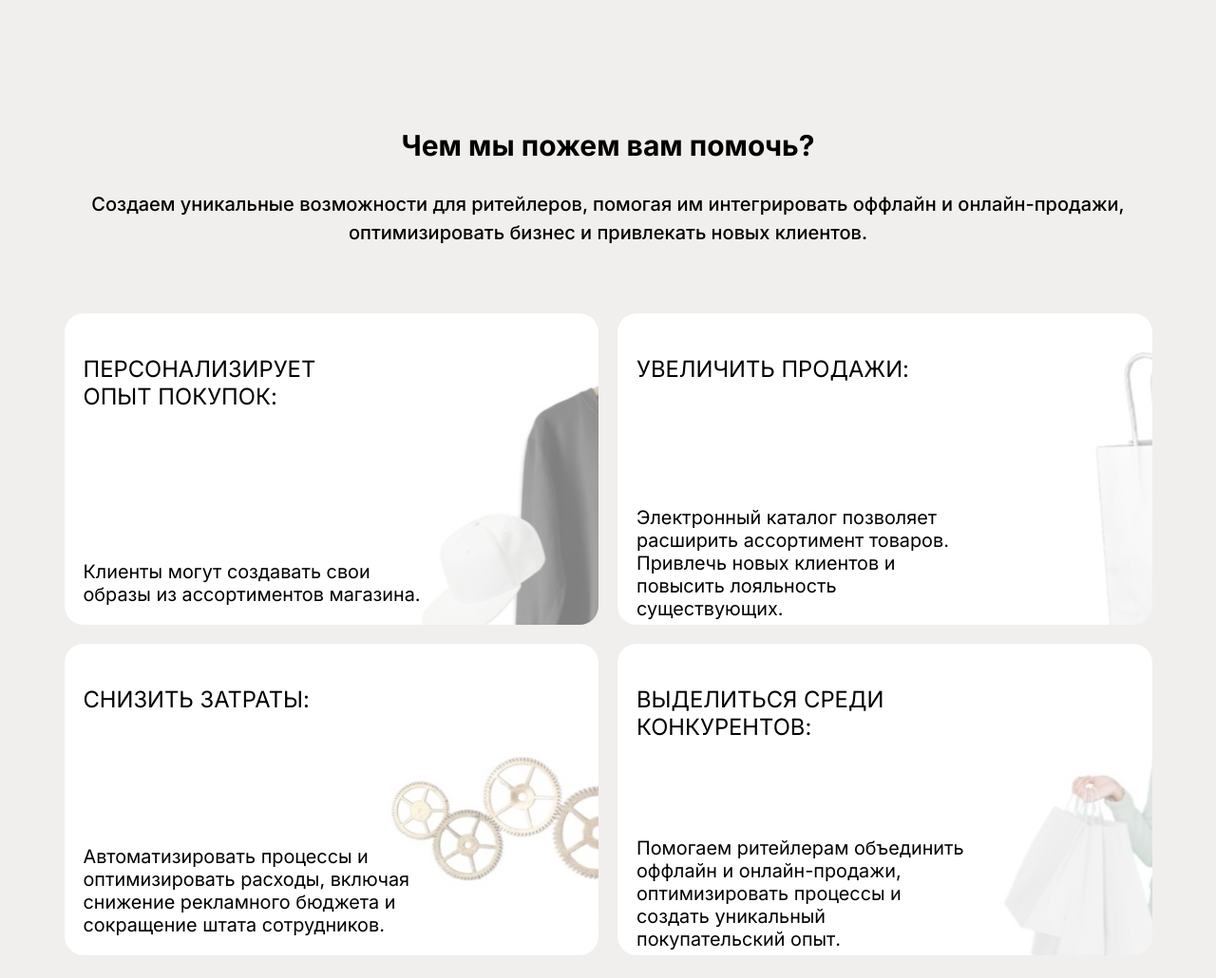
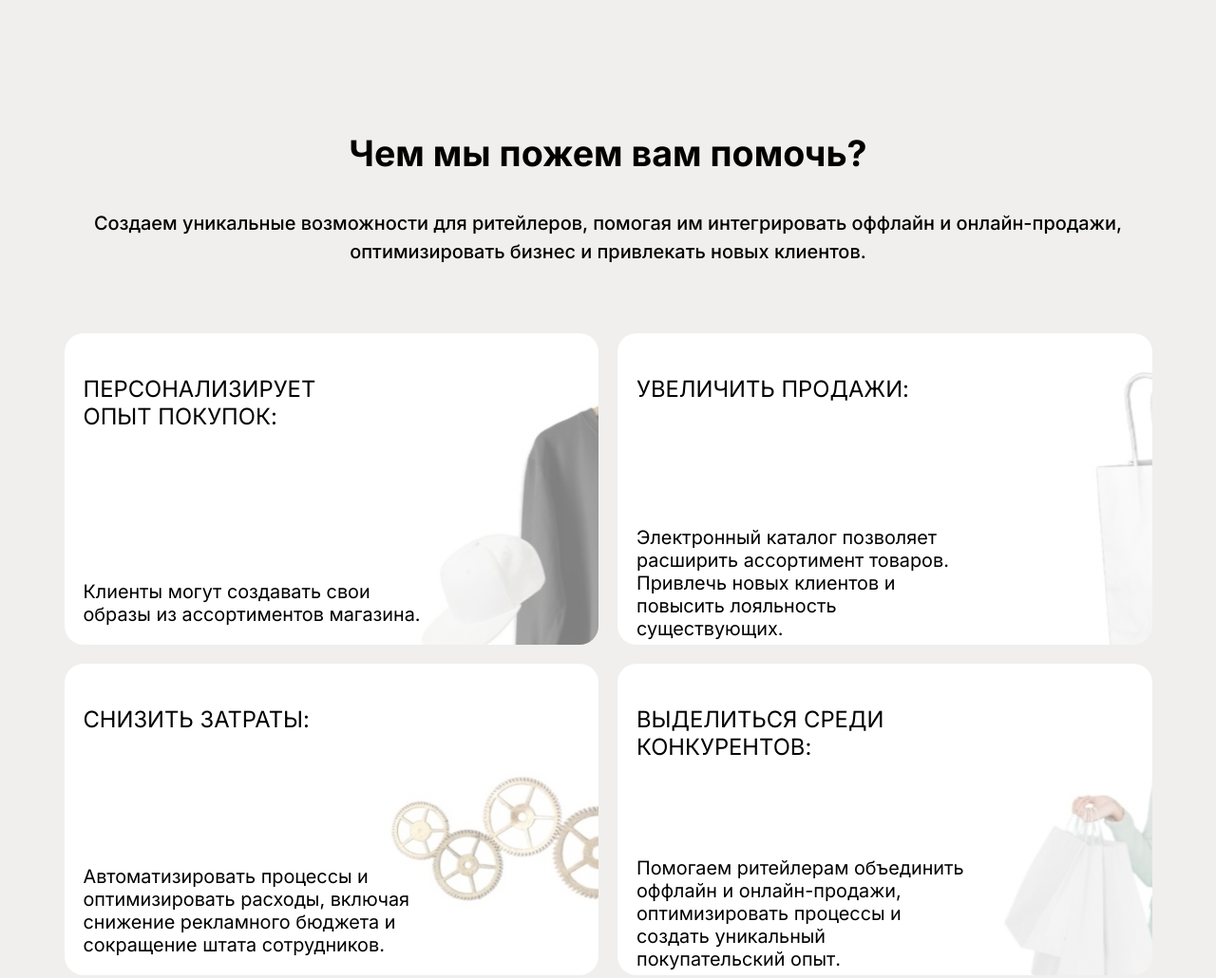
Before and after one commit to Galagenn/Skystoreez, a website built with Vite: page index.html in a window 1280 px wide. Shown: the part 3230-4260 px from the top of the page at 95% size. Built offline with nearby package versions, Linux system fonts and the light colour scheme.

Commit message:
update sections.scss

```diff
--- a/src/style/blocks/sections.scss
+++ b/src/style/blocks/sections.scss
@@ -204,7 +204,7 @@
 // SECTION THREE
 
 .section-three{
-    margin-top: 200px;
+    margin-top: clamp(60px, calc(60px + (200 - 60) * (100vw - 375px) / (1300 - 375)), 200px);
     &__title{
         display: flex;
         flex-direction: column;
@@ -212,8 +212,12 @@
         text-align: center;
         margin-bottom: 70px;
         color: #000;
+        h2{
+            font-size: clamp(20px, calc(20px + (38 - 20) * (100vw - 375px) / (1300 - 375)), 38px);
+        }
         p{
             text-align: center;
+            font-size: clamp(16px, calc(16px + (20 - 16) * (100vw - 375px) / (1300 - 375)), 20px);
         }
     }
 }
```
